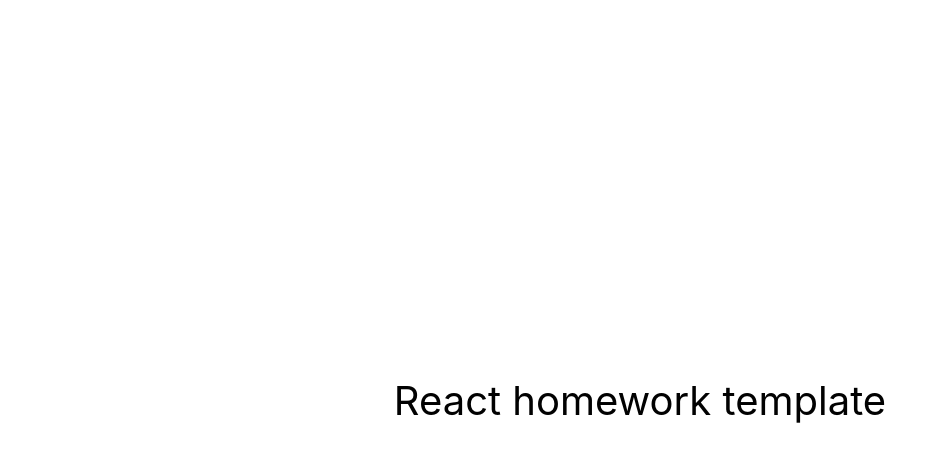
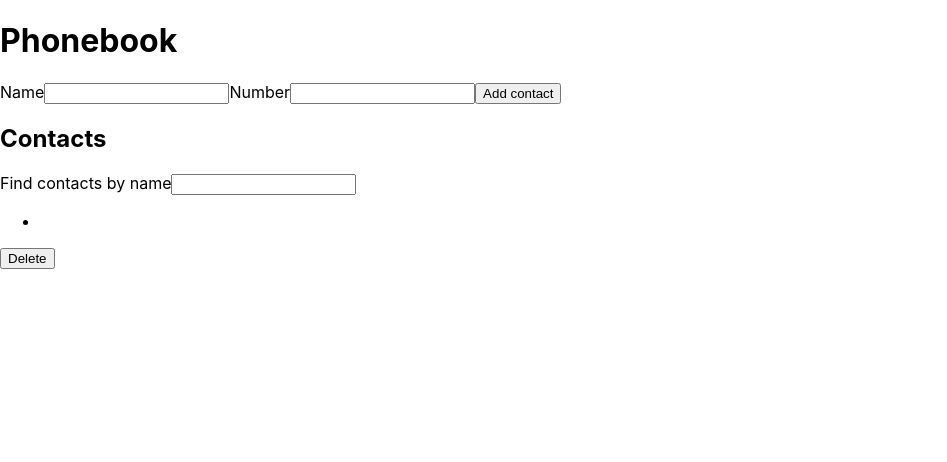
Before and after one commit to KateKolos/goit-react-hw-04-phonebook, a React (Create React App) app: page / in a window 1280 px wide. Shown: the top 462 px of the page, without its empty margins (0-947 px from the left). Built offline with nearby package versions, Linux system fonts and the light colour scheme.

Commit message:
ContactForm

```diff
--- a/package.json
+++ b/package.json
@@ -7,9 +7,11 @@
     "@testing-library/jest-dom": "^5.16.3",
     "@testing-library/react": "^12.1.4",
     "@testing-library/user-event": "^13.5.0",
+    "nanoid": "^4.0.2",
     "react": "^18.1.0",
     "react-dom": "^18.1.0",
     "react-scripts": "5.0.1",
+    "styled-components": "^5.3.9",
     "web-vitals": "^2.1.3"
   },
   "scripts": {
--- a/src/components/App.jsx
+++ b/src/components/App.jsx
@@ -1,16 +1,50 @@
-export const App = () => {
-  return (
-    <div
-      style={{
-        height: '100vh',
-        display: 'flex',
-        justifyContent: 'center',
-        alignItems: 'center',
-        fontSize: 40,
-        color: '#010101',
-      }}
-    >
-      React homework template
-    </div>
-  );
-};
+import { Component } from 'react';
+import { nanoid } from 'nanoid';
+import { ContactForm } from './ContactForm/ContactForm';
+
+export class App extends Component {
+  state = {
+    contacts: [
+      { id: 'id-1', name: 'Rosie Simpson', number: '459-12-56' },
+      { id: 'id-2', name: 'Hermione Kline', number: '443-89-12' },
+      { id: 'id-3', name: 'Eden Clements', number: '645-17-79' },
+      { id: 'id-4', name: 'Annie Copeland', number: '227-91-26' },
+    ],
+    filter: '',
+    name: '',
+    number: '',
+  };
+
+  addContact = ({ name, number }) => {
+    const contact = { name, number, id: nanoid() };
+
+    this.state.contacts.find(item => name === item.name)
+      ? alert(`${name} is already in contacts.`)
+      : this.setState(prevState => {
+          return { contacts: [...prevState.contacts, contact] };
+        });
+    console.log('App ~ contact:', contact);
+  };
+
+  render() {
+    return (
+      <div>
+        <h1>Phonebook</h1>
+        <ContactForm onSubmit={this.addContact} />
+        <h2>Contacts</h2>
+        {/* <Filter /> */}
+        <label>
+          Find contacts by name
+          <input type="text" />
+        </label>
+        {/* <ContactList /> */}
+        <ul>
+          <li>
+            <p></p>
+          </li>
+        </ul>
+        <button>Delete</button>
+      </div>
+    );
+  }
+}
--- /dev/null
+++ b/src/components/ContactForm/ContactForm.jsx
@@ -0,0 +1,53 @@
+import { Component } from 'react';
+
+export class ContactForm extends Component {
+  state = {
+    name: '',
+    number: '',
+  };
+
+  handleChange = evt => {
+    const value = evt.target.value;
+    const name = evt.target.name;
+
+    this.setState({ [name]: value });
+  };
+
+  handleSubmit = evt => {
+    evt.preventDefault();
+    this.props.onSubmit({ name: this.state.name, number: this.state.number });
+    this.setState({ name: '', number: '' });
+  };
+
+  render() {
+    return (
+      <form>
+        <label htmlFor="name">
+          Name
+          <input
+            type="text"
+            name="name"
+            pattern="^[a-zA-Zа-яА-Я]+(([' -][a-zA-Zа-яА-Я ])?[a-zA-Zа-яА-Я]*)*$"
+            title="Name may contain only letters, apostrophe, dash and spaces. For example Adrian, Jacob Mercer, Charles de Batz de Castelmore d'Artagnan"
+            required
+            onChange={this.handleChange}
+            value={this.state.name}
+          />
+        </label>
+        <label htmlFor="number">
+          Number
+          <input
+            type="tel"
+            name="number"
+            pattern="\+?\d{1,4}?[-.\s]?\(?\d{1,3}?\)?[-.\s]?\d{1,4}[-.\s]?\d{1,4}[-.\s]?\d{1,9}"
+            title="Phone number must be digits and can contain spaces, dashes, parentheses and can start with +"
+            required
+            onChange={this.handleChange}
+            value={this.state.number}
+          />
+        </label>
+        <button type="submit">Add contact</button>
+      </form>
+    );
+  }
+}
```
Also changed, not shown: src/components/ContactForm/ContactForm.styled.jsx (added), 1 other file (tests, documents, lock files or other folders).
